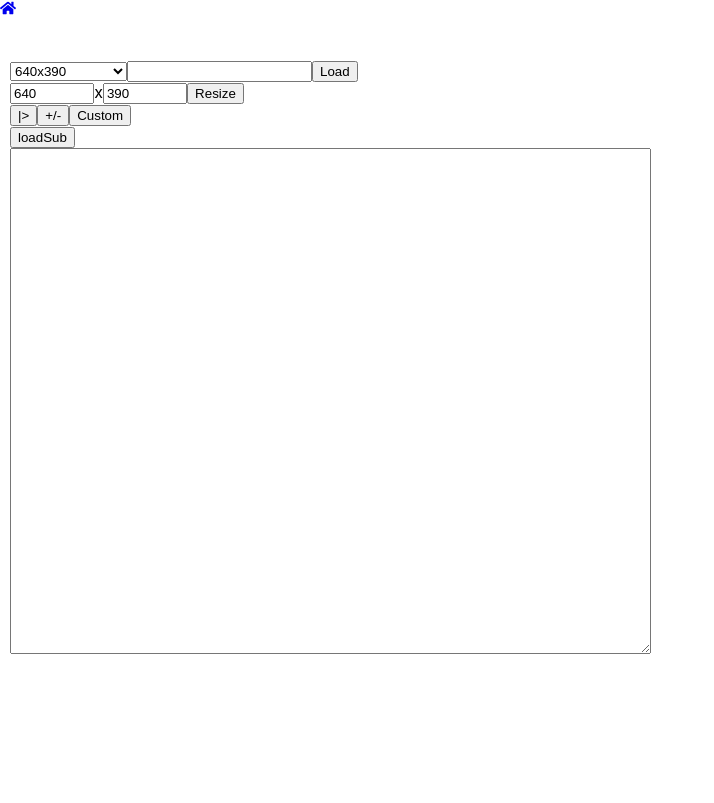
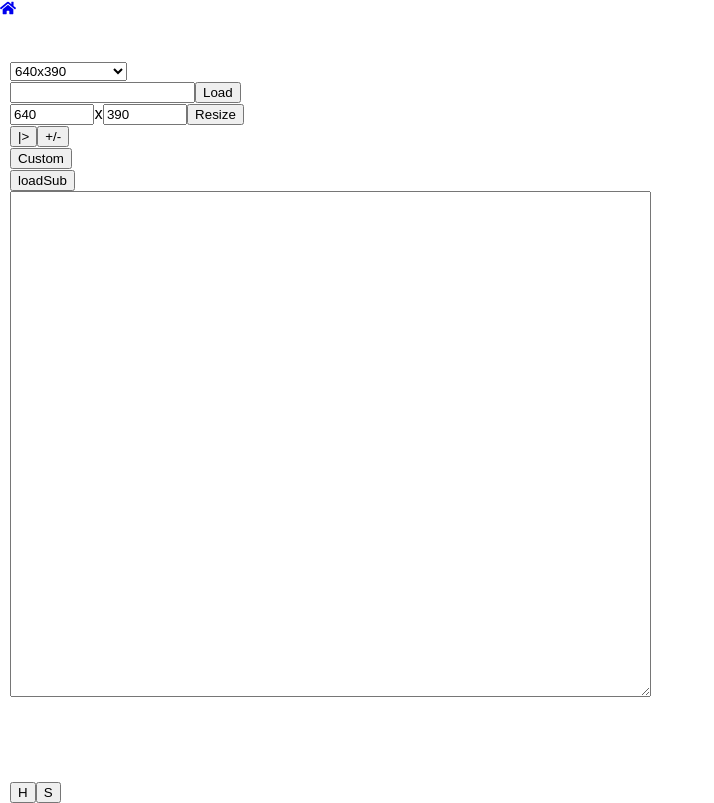
Before and after one commit to uvsnag/reactjs_tool, a React (Create React App) app: page /youtube-sub in a window 1280 px wide. Shown: the whole page, without its empty margins (0-714 px from the left). Built offline with nearby package versions, Linux system fonts and the light colour scheme.

Commit message:
shide/show

```diff
--- a/src/components/YTSub/vdYtSub.jsx
+++ b/src/components/YTSub/vdYtSub.jsx
@@ -3,7 +3,7 @@ import './styleYoutSub.css';
 import _ from 'lodash';
 import { Sub } from './subtitle.jsx'
 // import YTSubtitles from "youtube-subtitles-downloader";
-// import YouTube from 'react-youtube';
+ import YouTube from 'react-youtube';
 
 let player;
 let interval;
@@ -212,6 +212,13 @@ const YoutubeSub = () => {
         var url = txtSrcMedia.substring(txtSrcMedia.lastIndexOf('=') + 1, txtSrcMedia.length).trim();
         player.loadVideoById(url, 0);
 
+        setTimeout(() => {
+            var icon = document.querySelectorAll(".annotation.annotation-type-custom.iv-branding");
+                console.log(icon)
+                console.log(`document.querySelectorAll(".annotation.annotation-type-custom.iv-branding")[0].style.display="none"`)
+            // icon[0].style.display="none";
+        }, 5000);
+
     };
     const onChangeReplay = () => {
         isReplay = false;
@@ -289,6 +296,9 @@ const YoutubeSub = () => {
         }
     }
     const onStartStop = (e) => {
+        if(player.getVideoUrl()==="https://www.youtube.com/watch"){
+            onProcess();
+        }
         if (player.getPlayerState() !== 1) {
             player.playVideo();
         } else {
@@ -341,6 +351,15 @@ const YoutubeSub = () => {
         }
 
     }
+    const onShowAll = () => {
+        document.getElementById('hide1').style.display = "block";
+        document.getElementById('hide2').style.display = "block";
+    }
+    const onHideAll = () => {
+
+        document.getElementById('hide1').style.display = "none";
+        document.getElementById('hide2').style.display = "none";
+    }
     const onChangeMode = (value) => {
         mode = value;
         switch (mode) {
@@ -381,6 +400,7 @@ const YoutubeSub = () => {
                         <option value={SIZE_70X50}>70x50</option>
                         <option value={SIZE_CUSTOM}>SIZE_CUSTOM</option>
                     </select>
+                <div id="hide1">
                     <input type="text" id="txtSrcMedia" onKeyDown={e => handleKeyDown(e)} />
                     <input type='submit' value="Load" id='btnExecute' onClick={() => onProcess()} />
                     <br />
@@ -393,8 +413,10 @@ const YoutubeSub = () => {
                     }} />
                     <input type='submit' value="Resize" onClick={() => onChangeSize(SIZE_CUSTOM)} />
                 </div>
+            </div>
                 <input type='submit' value="|>" onClick={() => onStartStop()} />
                 <input type='submit' value="+/-" onClick={() => onShowHideVideo()} />
+            <div id="hide2">
 
                 <input type='submit' value="Custom" onClick={() => onChangeLoop()} />
                 <div id='cus-loop-control'>
@@ -437,7 +459,12 @@ const YoutubeSub = () => {
                 </div>
 
                 <br />
-
+            </div>
+            <br />
+            <br />
+            <br />
+            <input type='submit' value="H" id='btnHide' onClick={() => onHideAll()} />
+            <input type='submit' value="S" id='btnShow' onClick={() => onShowAll()} />
         </div>
     )
 
```
Lines whose indentation alone changed are shown as unchanged.
